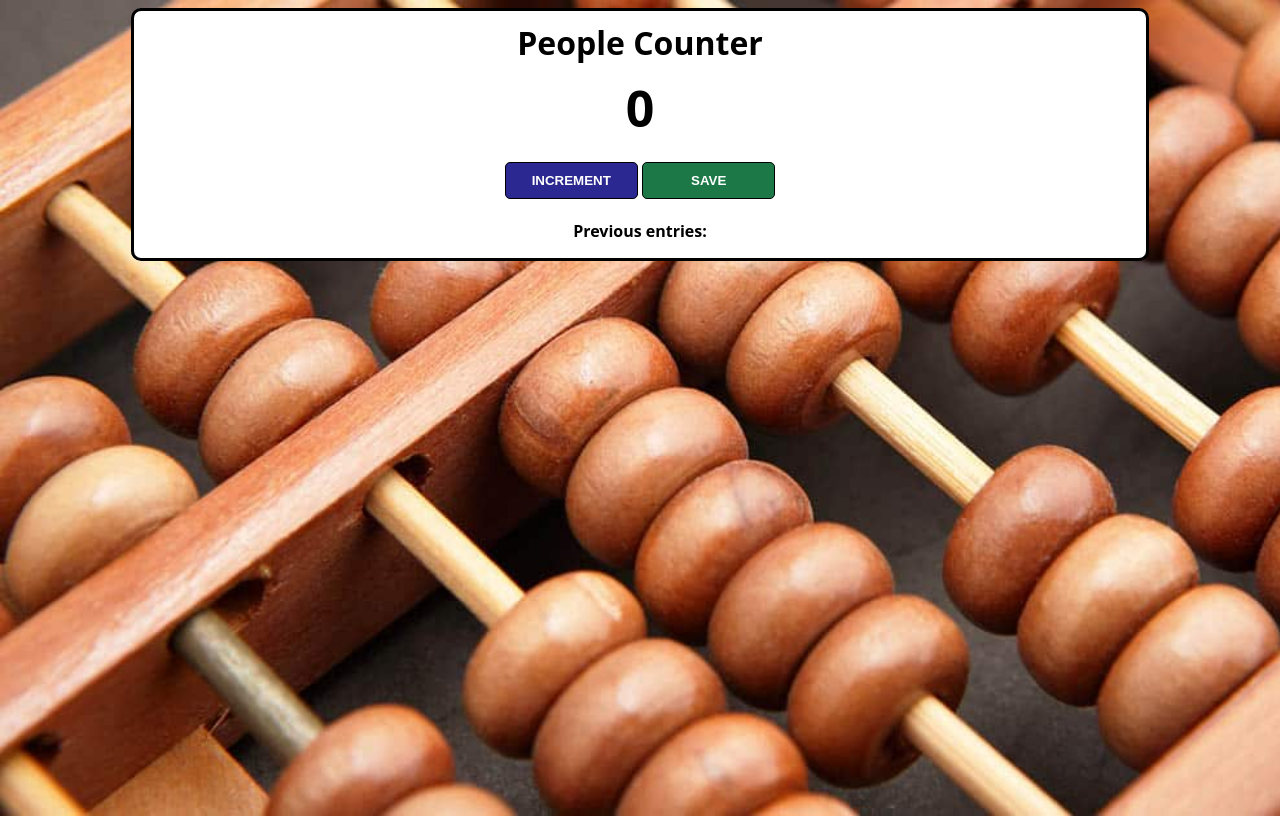
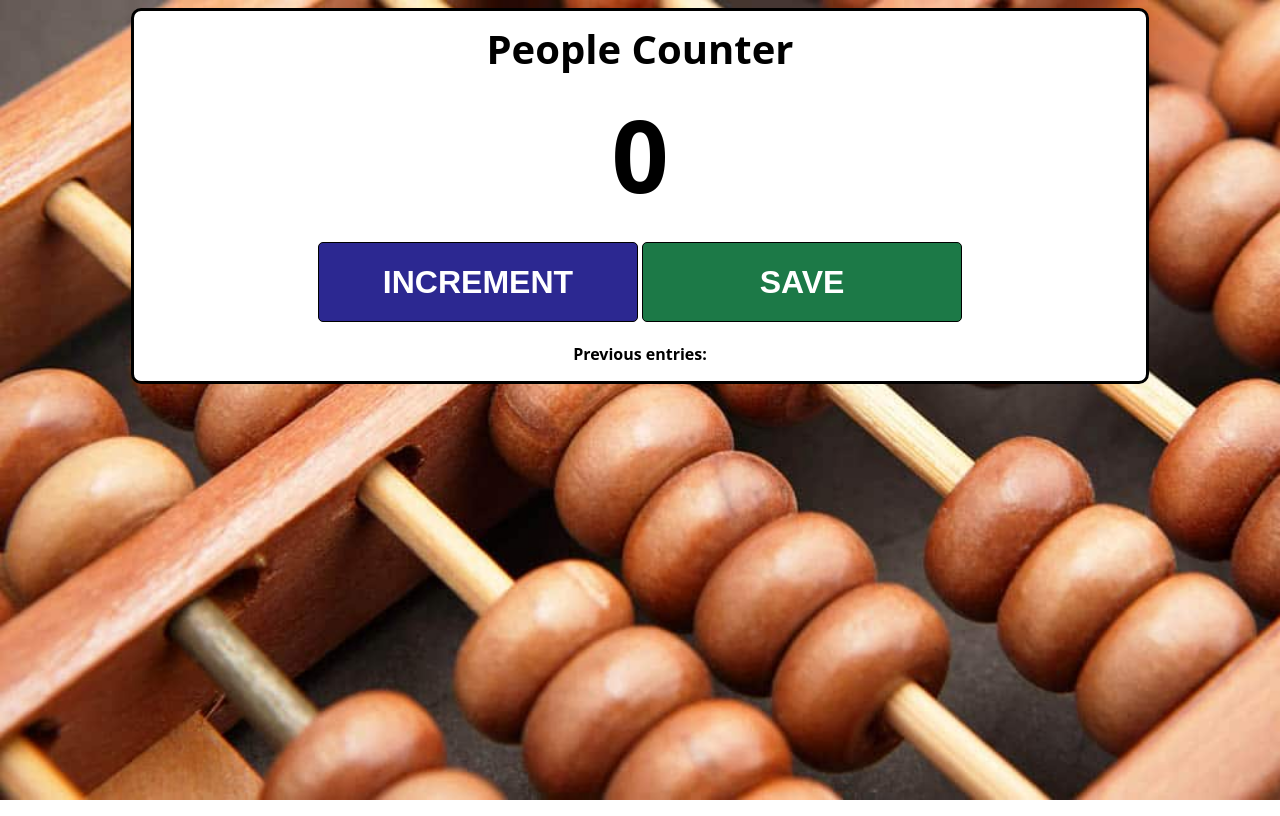
Before and after one commit to tonymm55/Scrimba-Passenger-Counter, a plain HTML site: page index.html in a window 1280 px wide. Drawn offline with Linux system fonts and the light colour scheme.

Commit message:
increased size of container

```diff
--- a/index.css
+++ b/index.css
@@ -3,7 +3,7 @@ body {
     background-size: cover;
     font-family: 'Open Sans', 'Helvetica Neue', sans-serif;
     text-align: center;
-    height: 100vh;
+    height: 10vh;
 }
 
 .container {
@@ -15,12 +15,13 @@ body {
 }
 
 h1 {
+    font-size: 40px;
     margin-top: 10px;
     margin-bottom: 10px;
 }
 
 h2 {
-    font-size: 50px;
+    font-size: 100px;
     margin-top: 0;
     margin-bottom: 20px;
 }
@@ -30,8 +31,10 @@ button {
     padding-top: 10px;
     padding-bottom: 10px;
     color: white;
+    font-size: 2rem;
     font-weight: bold;
-    width: 10em;
+    width: 20rem;
+    height: 5rem;
     margin-bottom: 5px;
     border-radius: 5px;
 }
```
